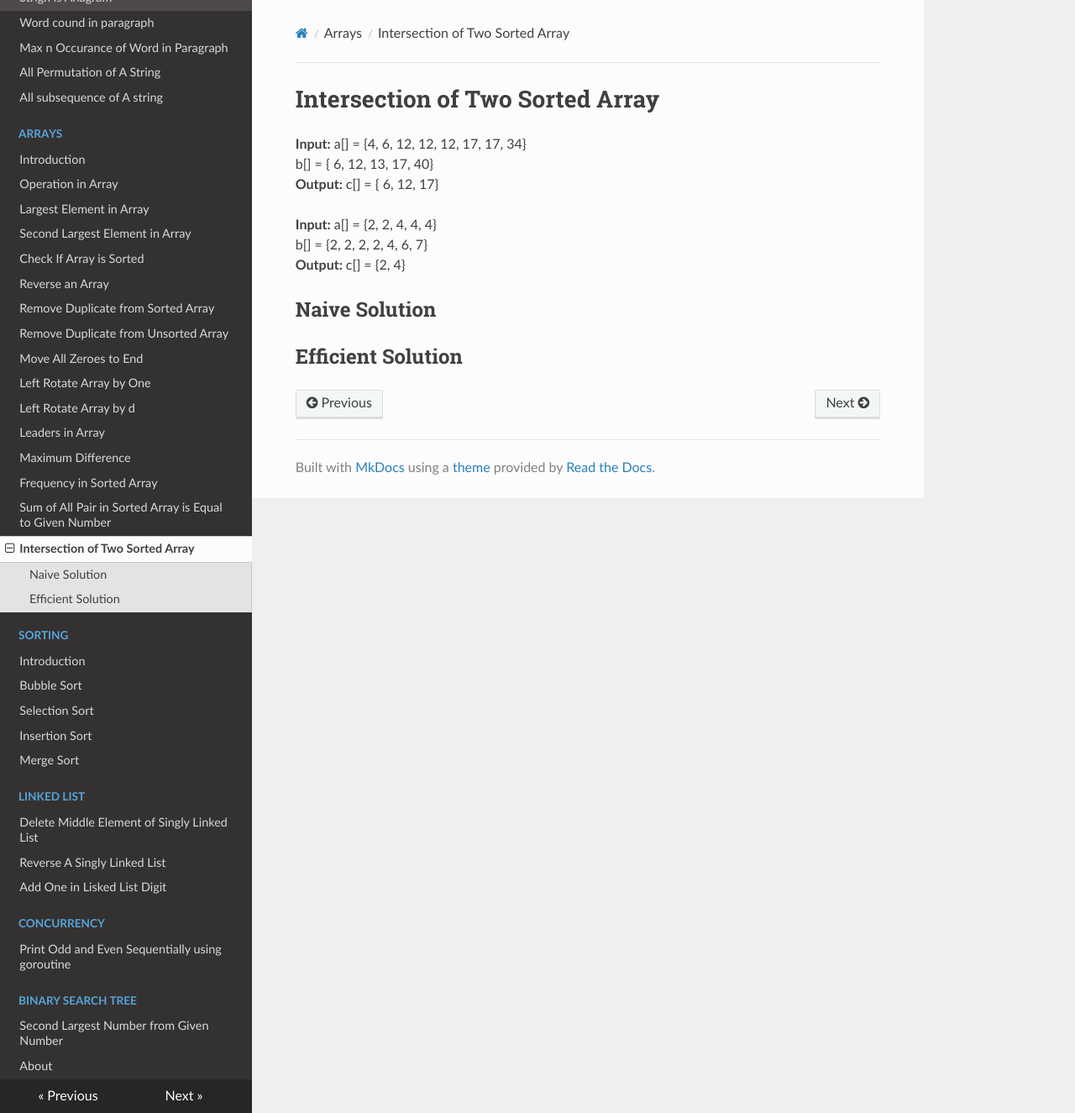
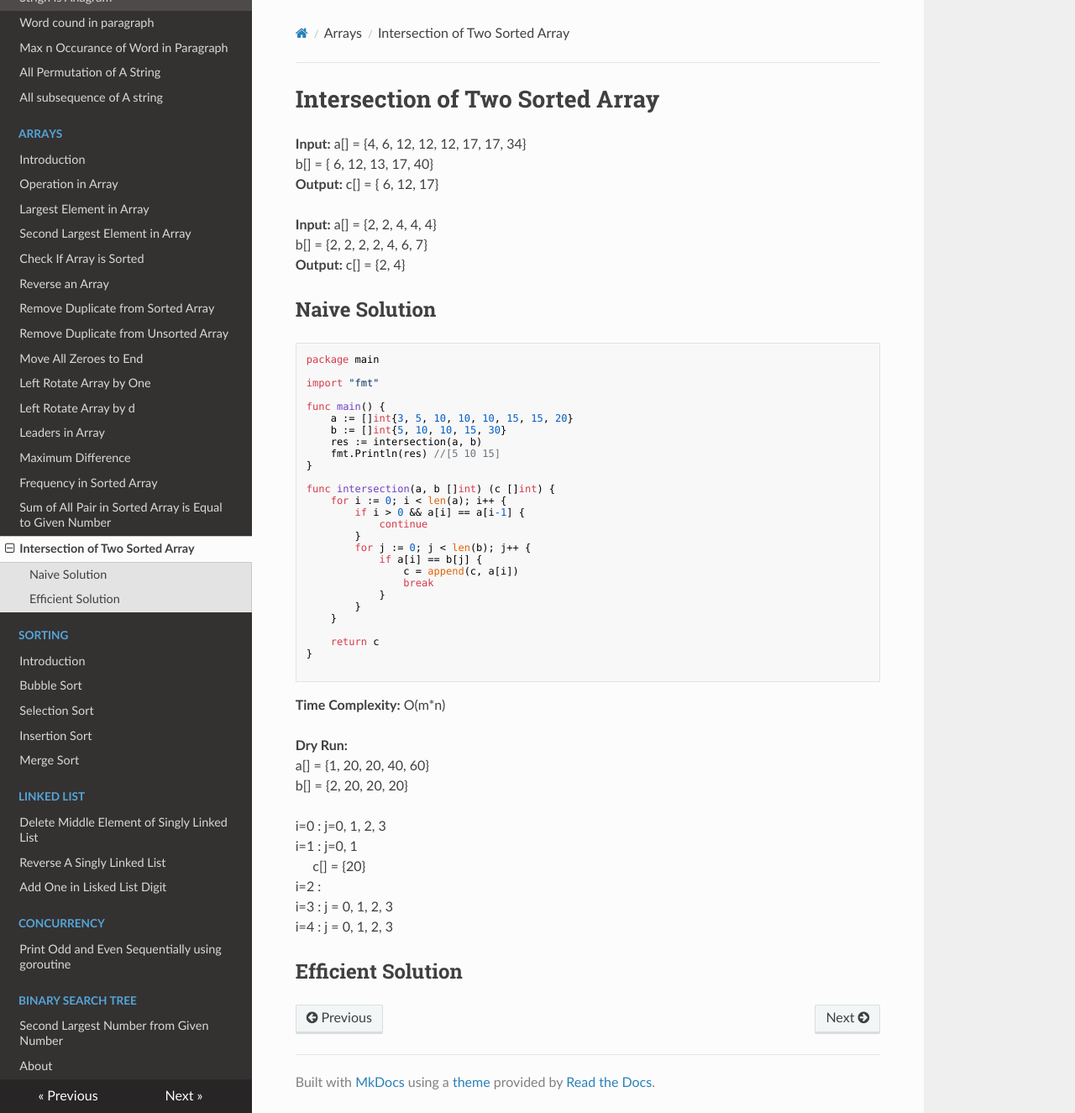
Before and after one commit to prithvipal/golang-dsa, an MkDocs documentation site: the page built from docs/array/intersection_of_two_sorted_array.md, in a window 1280 px wide and 1325 px high. Shown: the whole window at 84% size. Built offline with MkDocs 1.6.1, drawn with Linux system fonts in a browser that asks for light colours; nearby versions of some CDN libraries.

Commit message:
naive solution for intersection of two sorted array

````diff
--- a/docs/array/intersection_of_two_sorted_array.md
+++ b/docs/array/intersection_of_two_sorted_array.md
@@ -10,4 +10,47 @@ b[] = {2, 2, 2, 2, 4, 6, 7} </br>
 
 ## Naive Solution
 
+```golang
+package main
+
+import "fmt"
+
+func main() {
+	a := []int{3, 5, 10, 10, 10, 15, 15, 20}
+	b := []int{5, 10, 10, 15, 30}
+	res := intersection(a, b)
+	fmt.Println(res) //[5 10 15]
+}
+
+func intersection(a, b []int) (c []int) {
+	for i := 0; i < len(a); i++ {
+		if i > 0 && a[i] == a[i-1] {
+			continue
+		}
+		for j := 0; j < len(b); j++ {
+			if a[i] == b[j] {
+				c = append(c, a[i])
+				break
+			}
+		}
+	}
+
+	return c
+}
+
+```
+
+**Time Complexity:** O(m*n) </br>
+
+**Dry Run:**</br>
+a[] = {1, 20, 20, 40, 60} </br>
+b[] = {2, 20, 20, 20} </br>
+
+i=0 : j=0, 1, 2, 3 </br>
+i=1 : j=0, 1 </br>
+&nbsp;&nbsp;&nbsp;&nbsp; c[] = {20} </br>
+i=2 : <br>
+i=3 : j = 0, 1, 2, 3 </br>
+i=4 : j = 0, 1, 2, 3 </br>
+
 ## Efficient Solution
````
